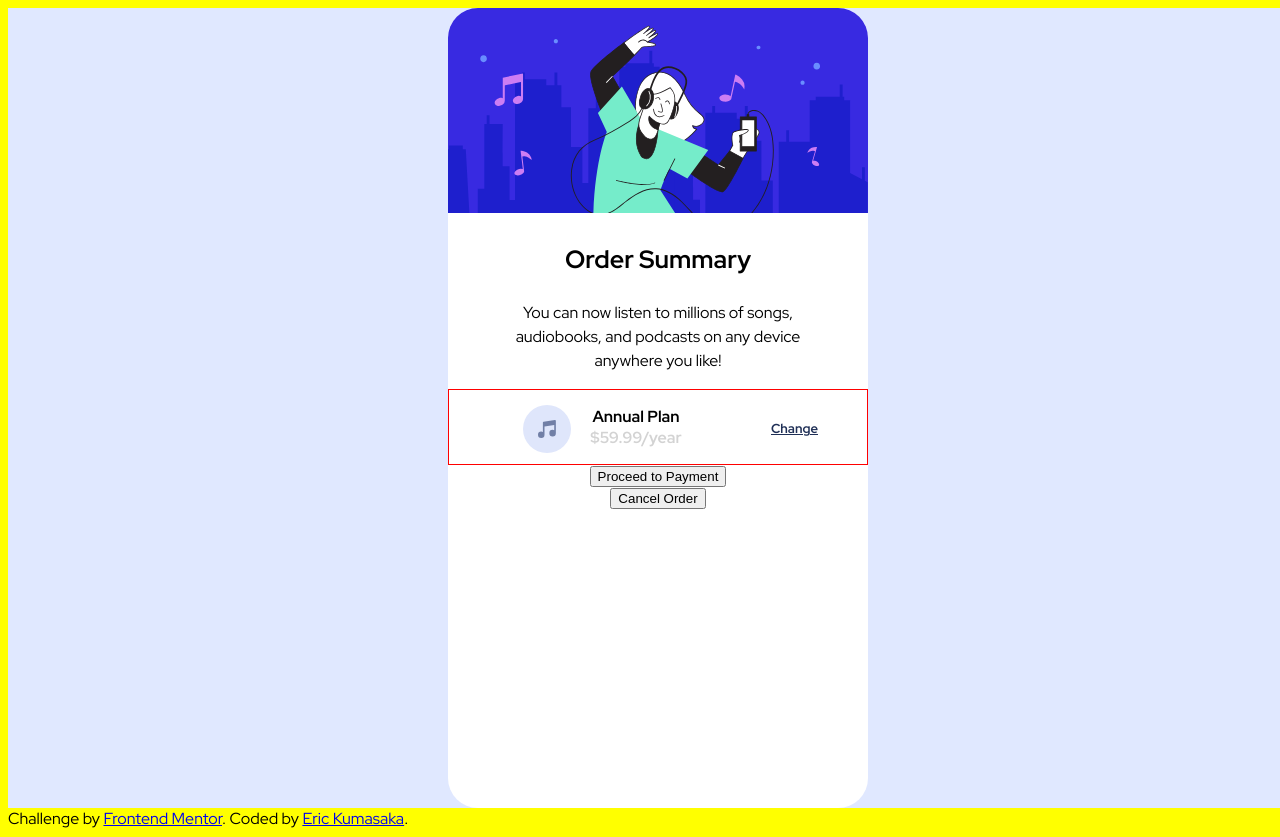
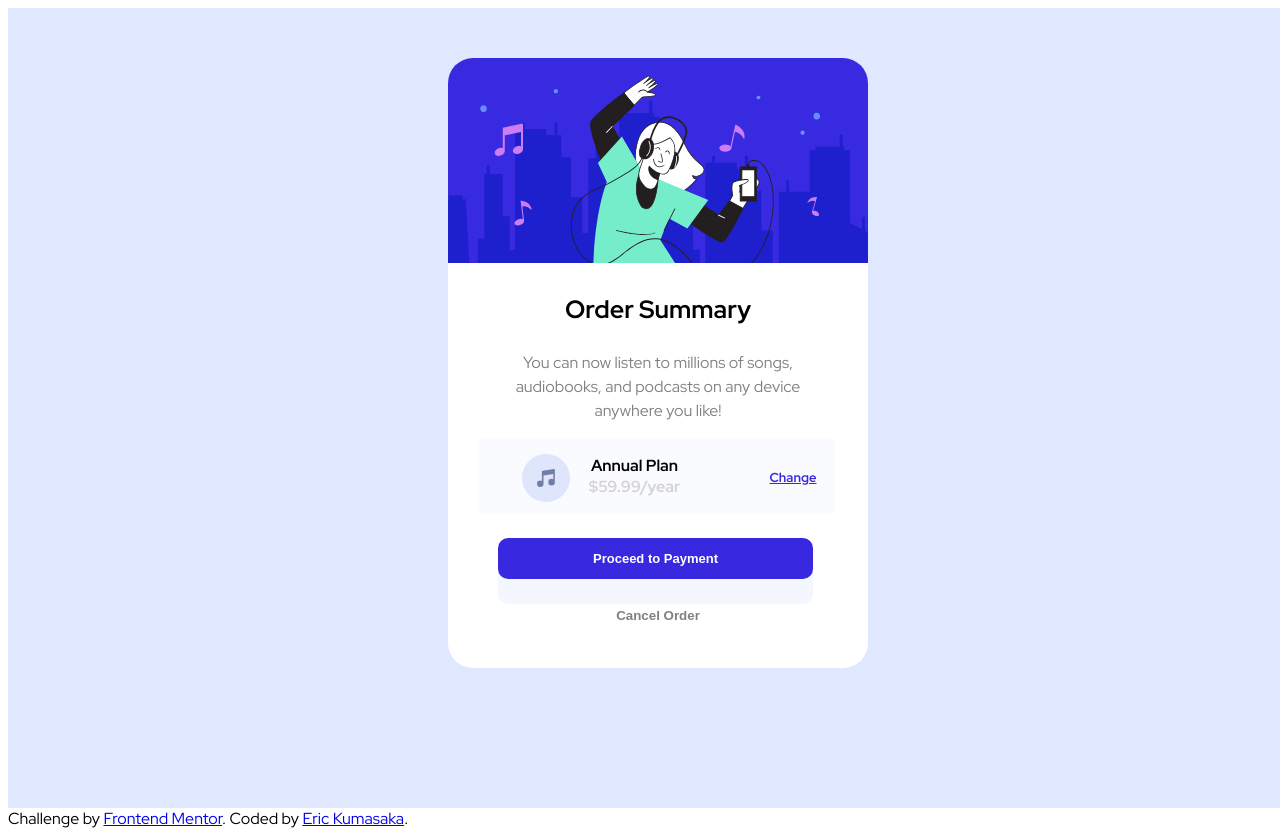
Before and after one commit to emkuma/order-summary-component-main, a plain HTML site: page index.html in a window 1280 px wide. Shown: the top 837 px of the page. Drawn offline with Linux system fonts and the light colour scheme.

Commit message:
latest update

```diff
--- a/index.html
+++ b/index.html
@@ -40,15 +40,15 @@
           <div class="layout">
               <div><img src="images/icon-music.svg" alt="music" class="align-music-icon"></div>
               <div><p class="align-plan">Annual Plan <span id="price">$59.99/year</span></p></div>
-              <div><a href=# class="align-link">Change</a></div>
+              <div><a href="#" class="align-link">Change</a></div>
           </div>
 
           <div>
-              <button class="pay-buttons">Proceed to Payment</button>
+              <button class="proceed-button">Proceed to Payment</button>
           </div>
 
           <div>
-              <button>Cancel Order</button>
+              <button class="cancel-button">Cancel Order</button>
           </div>
       </section>
 
--- a/style.css
+++ b/style.css
@@ -5,7 +5,7 @@ body {
     font-size: 16px;
     /*background-image: url(images/pattern-background-desktop.svg);*/
     background-size: cover;
-    background-color: yellow;
+    /* background-color: yellow; */
 }
 
 .blue-section {
@@ -14,14 +14,16 @@ body {
     background-color: hsl(225, 100%, 94%);
     display: flex;
     justify-content: center;
-    /*align-items: center;*/
 }
 
 .container {
+    margin-top: 50px;
+    margin-bottom: 50px;
     max-width: 420px;
+    height: 610px;
     background-color: white;
     text-align: center;
-    border-radius: 30px;
+    border-radius: 25px;
 }
 
 h1.increase {
@@ -31,12 +33,16 @@ h1.increase {
 
 .align-image {
     max-width: 420px;
-    border-top-left-radius: 30px;
-    border-top-right-radius: 30px;
+    border-top-left-radius: 25px;
+    border-top-right-radius: 25px;
 }
 
 .layout {
-    border: 1px solid red;
+    /* border: 1px solid red; */
+    margin-left: 30px;
+    margin-right: 30px;
+    width: 85%;
+    background-color: hsl(225, 100%, 99%);
     display: flex;
     justify-content: center;
 }
@@ -49,12 +55,14 @@ h1.increase {
 }
 
 #align-text {
+    color: grey;
     line-height: 1.5em;
     padding-left: 50px;
     padding-right: 50px;
 }
 
 .align-plan {
+    font-size: 1em;
     width: 100px;
     font-weight: 900;
     padding-left: 0;
@@ -64,7 +72,7 @@ h1.increase {
 .align-link {
     display: block;
     text-align: center;
-    color: hsl(223, 47%, 23%);
+    color: hsl(245, 75%, 52%);
     font-size: 13px;
     font-weight: 700;
     padding-top: 30px;
@@ -75,3 +83,30 @@ h1.increase {
     color: lightgrey;
     text-align: center;
 }
+
+.proceed-button {
+    font-size: 13px;
+    font-weight: 800;
+    /* box-shadow: 5px 30px hsl(225, 100%, 99%); */
+    box-shadow: 0px 25px hsl(225, 100%, 98%);
+    border-radius: 10px;
+    border: none;
+    background-color:hsl(245, 75%, 52%);
+    color: white;
+    width: 75%;
+    line-height: 3em;
+    margin-top: 25px;
+    margin-left: 35px;
+    margin-right: 40px;
+    margin-bottom: 25px;
+}
+
+.cancel-button {
+    font-weight: 800;
+    background-color: white;
+    color: grey;
+    border: none;
+    width: 35%;
+    line-height: 3emk
+
+}
```
